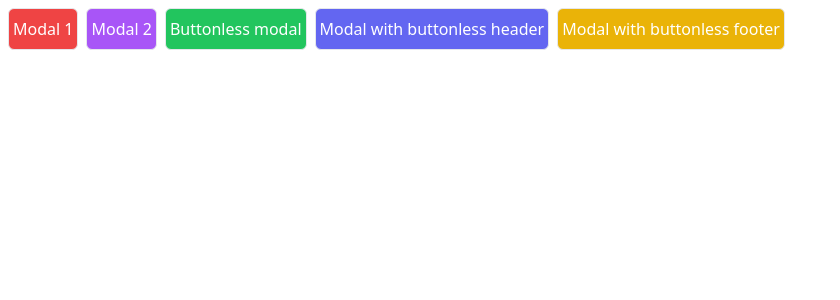
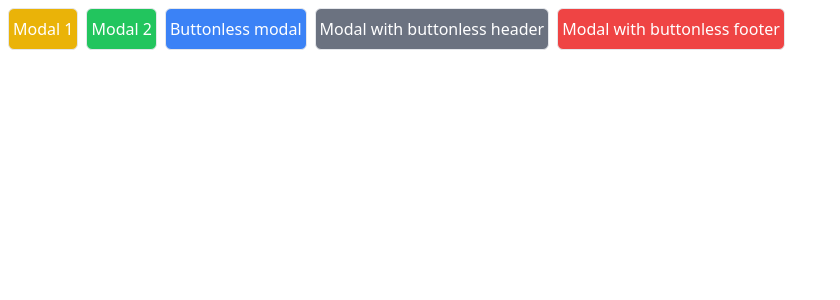
Before and after one commit to jblxo/dialog, a React (Vite) app: page / in a window 1280 px wide. Shown: the top 300 px of the page, without its empty margins (0-840 px from the left). Built offline with nearby package versions, Linux system fonts and the light colour scheme.

Commit message:
add deploy script. add button palette prop for changing color

```diff
--- a/src/App.tsx
+++ b/src/App.tsx
@@ -4,7 +4,7 @@ import Button from './components/Button';
 const App = () => (
   <div className="flex space-x-2 p-2">
     <Modal
-      trigger={<Button className="bg-red-500">Modal 1</Button>}
+      trigger={<Button palette="warning">Modal 1</Button>}
       title="Demo Modal 1"
       description="Modal description"
       icon="beaker"
@@ -22,7 +22,7 @@ const App = () => (
       </p>
     </Modal>
     <Modal
-      trigger={<Button className="bg-purple-500">Modal 2</Button>}
+      trigger={<Button palette="success">Modal 2</Button>}
       title="Demo Modal 2"
       icon="signal"
       headerButtons={[<Button>Button 1</Button>, <Button>Button 2</Button>]}
@@ -35,7 +35,7 @@ const App = () => (
       </p>
     </Modal>
     <Modal
-      trigger={<Button className="bg-green-500">Buttonless modal</Button>}
+      trigger={<Button palette="primary">Buttonless modal</Button>}
       title="Demo Modal 2"
       icon="cake"
     >
@@ -45,7 +45,7 @@ const App = () => (
       tempore in ratione enim ad voluptates?
     </Modal>
     <Modal
-      trigger={<Button className="bg-indigo-500">Modal with buttonless header</Button>}
+      trigger={<Button palette="secondary">Modal with buttonless header</Button>}
       title="Demo Modal 2"
       description="Modal description"
       icon="beaker"
@@ -58,7 +58,7 @@ const App = () => (
       </p>
     </Modal>
     <Modal
-      trigger={<Button className="bg-yellow-500">Modal with buttonless footer</Button>}
+      trigger={<Button palette="danger">Modal with buttonless footer</Button>}
       title="Demo Modal 2"
       description="Modal description"
       icon="cake"
--- a/src/components/Button.tsx
+++ b/src/components/Button.tsx
@@ -3,13 +3,19 @@ import {MouseEvent, ReactNode} from 'react';
 
 type Props = {
   onClick?: (event: MouseEvent<HTMLButtonElement>) => void;
-  className?: string;
+  palette?: 'primary' | 'secondary' | 'danger' | 'warning' | 'success';
   children?: ReactNode;
 };
 
-const Button = ({onClick, className, children}: Props) => (
+const Button = ({onClick, palette = 'primary', children}: Props) => (
   <button
-    className={classNames('px-1 py-2 border rounded-md bg-blue-500 text-white', className)}
+    className={classNames('px-1 py-2 border rounded-md text-white', {
+      'bg-blue-500': palette === 'primary',
+      'bg-gray-500': palette === 'secondary',
+      'bg-red-500': palette === 'danger',
+      'bg-yellow-500': palette === 'warning',
+      'bg-green-500': palette === 'success',
+    })}
     onClick={onClick}
   >
     {children}
--- a/vite.config.ts
+++ b/vite.config.ts
@@ -4,5 +4,5 @@ import react from '@vitejs/plugin-react';
 // https://vitejs.dev/config/
 export default defineConfig({
   plugins: [react()],
-  base: '/<REPO>/',
+  base: '/dialog/',
 });
```
Also changed, not shown: 1 other file (tests, documents, lock files or other folders).
